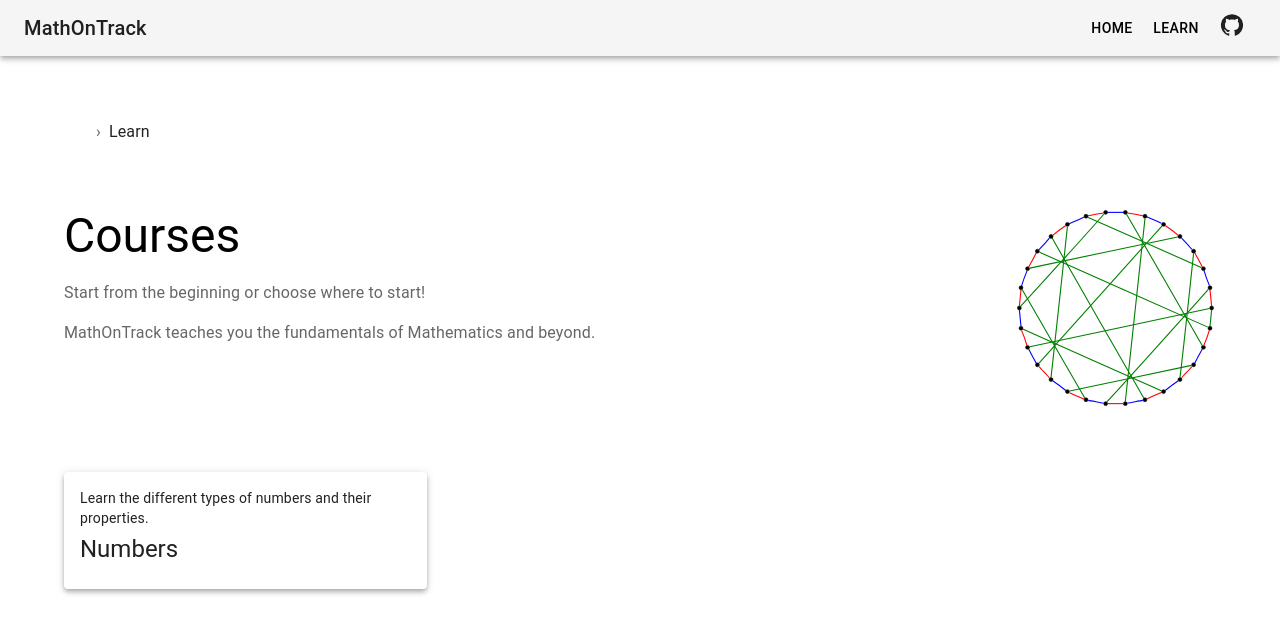
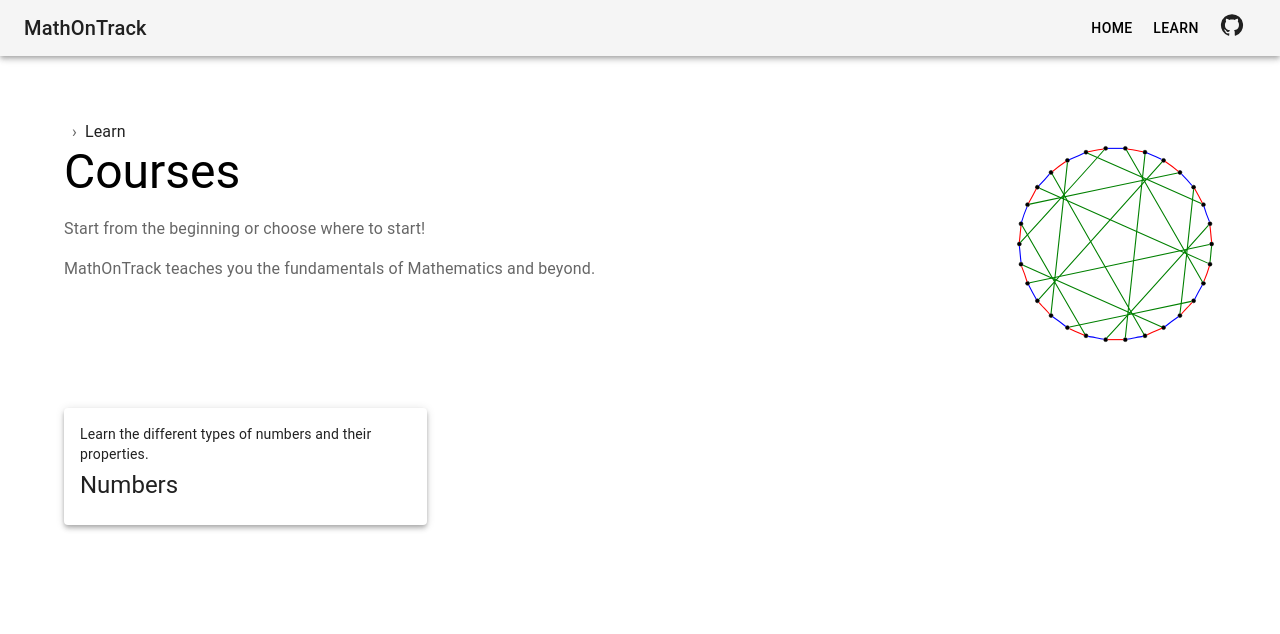
Before and after one commit to Mush-A/MathOnTrack, a Next.js app: page /learn in a window 1280 px wide. Shown: the top 634 px of the page. Built offline with nearby package versions, Linux system fonts and the light colour scheme.

Commit message:
Fix: remove general container from breadcrumbs component

```diff
--- a/components/ui/nextBreadcrumbs/nextBreadcrumbs.tsx
+++ b/components/ui/nextBreadcrumbs/nextBreadcrumbs.tsx
@@ -5,9 +5,6 @@ import Typography from '@mui/material/Typography';
 
 // NEXT Imports
 import { useRouter } from 'next/router';
-
-// Components Imports
-import GeneralContainer from '../generalContainer/generalContainer';
 
 export interface NextBreadcrumbsProps {
   mapTo: {
@@ -28,7 +25,6 @@ export default function NextBreadcrumbs(props: NextBreadcrumbsProps) {
     }
 
     return (
-      <GeneralContainer>
       <Breadcrumbs separator="›" aria-label="breadcrumb">
         {
           router.asPath
@@ -51,7 +47,6 @@ export default function NextBreadcrumbs(props: NextBreadcrumbsProps) {
           })
         }
       </Breadcrumbs>
-      </GeneralContainer>
     );
 }
 
```
Lines whose indentation alone changed are shown as unchanged.
